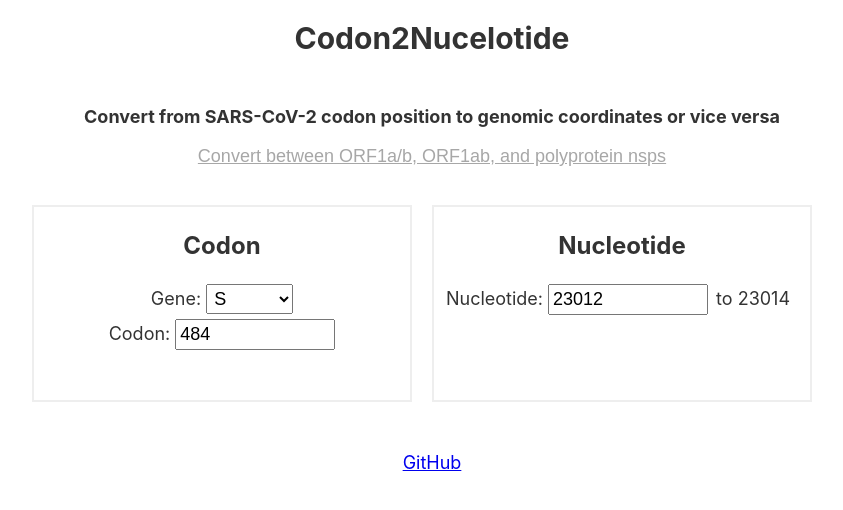
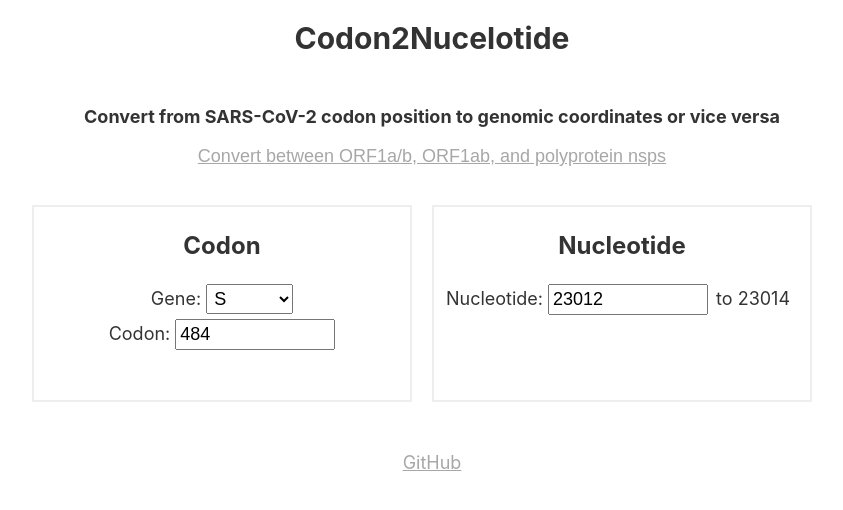
Before and after one commit to theosanderson/Codon2Nucleotide, a React (Create React App) app: page / in a window 1280 px wide. Shown: the top 510 px of the page, without its empty margins (208-1051 px from the left). Built offline with nearby package versions, Linux system fonts and the light colour scheme.

Commit message:
Update App.js (#5)
* Update App.js

* Update App.js

* Update App.js

```diff
--- a/src/App.js
+++ b/src/App.js
@@ -250,7 +250,7 @@ function App() {
 }
 
 
-<p class="margined"><a href="https://github.com/theosanderson/codon2nucleotide">GitHub</a></p>
+<p class="margined"><a style={{color: "rgb(167, 167, 167)"}} href="https://github.com/theosanderson/codon2nucleotide">GitHub</a></p>
 
     </div >
   );
```
